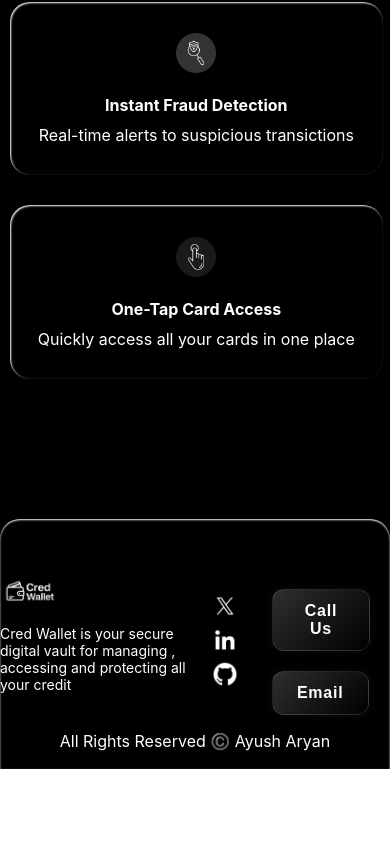
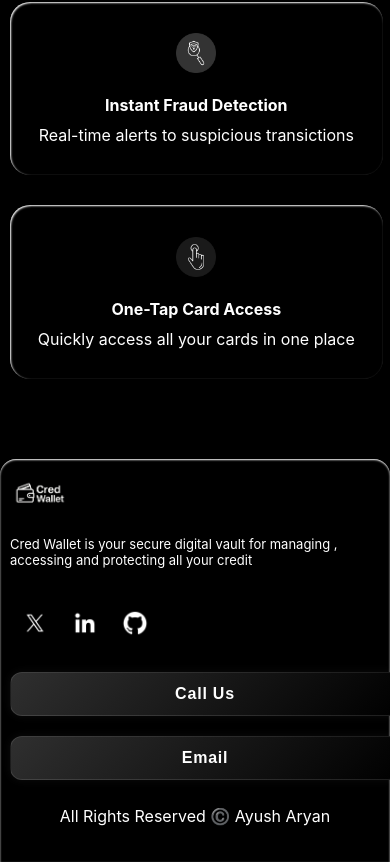
Before and after one commit to aryanayush012/Cred-Wallet-2.0, a React (Create React App) app in the folder frontend/: page / in a window 390 px wide. Shown: the part 994-1856 px from the top of the page. Before the commit the page ends 1763 px from the top, so only its background shows below. Built offline with nearby package versions, Linux system fonts and the light colour scheme; no server answers.

Commit message:
developed msite also

```diff
--- a/frontend/src/components/Demo.js
+++ b/frontend/src/components/Demo.js
@@ -6,14 +6,14 @@ const Demo = () => (
     <h1 className="demo-title">Demo</h1>
     <div className="demo-content">
       <iframe
-        width="560"
+        width="100%"
         height="315"
         src="https://www.youtube.com/embed/NpzvOmZT2x4?si=xCjyVZS_YrQ40TfW&amp;controls=0"
         title="YouTube video player"
-        frameborder="0"
+        frameBorder="0"
         allow="accelerometer; autoplay; clipboard-write; encrypted-media; gyroscope; picture-in-picture; web-share"
-        referrerpolicy="strict-origin-when-cross-origin"
-        allowfullscreen
+        referrerPolicy="strict-origin-when-cross-origin"
+        // allowFullScreen
       ></iframe>
       <h1 className="demo-title">Cred Wallet Demo</h1>
       <p className="demo-description">
--- a/frontend/src/components/styles/Card.style.css
+++ b/frontend/src/components/styles/Card.style.css
@@ -76,3 +76,26 @@
 .edit-card-submit:hover {
   background: #169c3a;
 }
+@media (max-width: 768px) {
+  .edit-card-container {
+    position: fixed;
+    top: 50%;
+    left: 50%;
+    width: 100vw;
+    max-width: 100vw;
+    height: 100vh;
+    min-height: 100vh;
+    border-radius: 0;
+    padding: 10px 0 10px 0;
+    overflow-y: auto;
+    z-index: 1000;
+  }
+  /* .edit-card-form-container {
+    min-width: 0;
+    width: 95vw;
+    max-width: 99vw;
+    min-height: 0;
+    padding: 16px 8px 8px 8px;
+    box-sizing: border-box;
+  } */
+}
--- a/frontend/src/components/styles/CardPreview.style.css
+++ b/frontend/src/components/styles/CardPreview.style.css
@@ -159,3 +159,12 @@ background-color: #2a1d16;
     transform: translateX(-50%);
     height: 23%;
 }
+@media (max-width: 410px) {
+  .card-preview {
+    width: 80vw;
+    min-width: 0;
+    max-width: 99vw;
+    height: 200px;
+    padding: 0;
+  }
+}
--- a/frontend/src/components/styles/Cards.style.css
+++ b/frontend/src/components/styles/Cards.style.css
@@ -4,6 +4,8 @@
     width: 100%;
     gap: 20px;
     justify-content: center;
+    /* overflow: hidden; */
+    height: 100%;
 }
 .card-text{
     color: #fff;
--- a/frontend/src/components/styles/Footer.style.css
+++ b/frontend/src/components/styles/Footer.style.css
@@ -1,4 +1,3 @@
-
 .footer-wrapper {
   background-color: rgb(0 0 0 / 50%);
   height: 200px;
@@ -79,3 +78,44 @@
   color: #fff;
   text-align: center;
 }
+
+@media (max-width: 768px) {
+  .footer-wrapper {
+    height: auto;
+    padding-top: 20px;
+    padding-bottom: 20px;
+    margin-top: 40px;
+    border-radius: 16px 16px 0 0;
+  }
+  .footer-container {
+    flex-direction: column;
+    align-items: flex-start;
+    justify-content: flex-start;
+    gap: 20px;
+    width: 100%;
+    padding: 0 10px;
+  }
+  .footer-logo, .footer-brand {
+    margin-bottom: 10px;
+    margin-left: 0;
+  }
+  .footer-description {
+    width: 100%;
+    font-size: 13px;
+    margin-bottom: 10px;
+  }
+  .contact-container {
+    margin-bottom: 10px;
+  }
+  .call-to-action {
+    width: 100%;
+    display: flex;
+    flex-direction: column;
+    gap: 10px;
+    align-items: flex-start;
+  }
+  .call-to-action button {
+    width: 100%;
+    margin: 0 0 10px 0;
+  }
+}
--- a/frontend/src/index.css
+++ b/frontend/src/index.css
@@ -1,3 +1,23 @@
+body, #root, .container {
+  width: 100%;
+  min-width: 0;
+  max-width: 100%;
+  overflow-x: clip;
+  box-sizing: border-box;
+  margin: 0;
+  padding: 0;
+}
+
+@media (max-width: 768px) {
+  .container {
+    width: 100%;
+    min-width: 0;
+    max-width: 100%;
+    padding: 0;
+    overflow-x: clip;
+  }
+}
+
 body {
   margin: 0;
   font-family: -apple-system, BlinkMacSystemFont, 'Segoe UI', 'Roboto', 'Oxygen',
```
